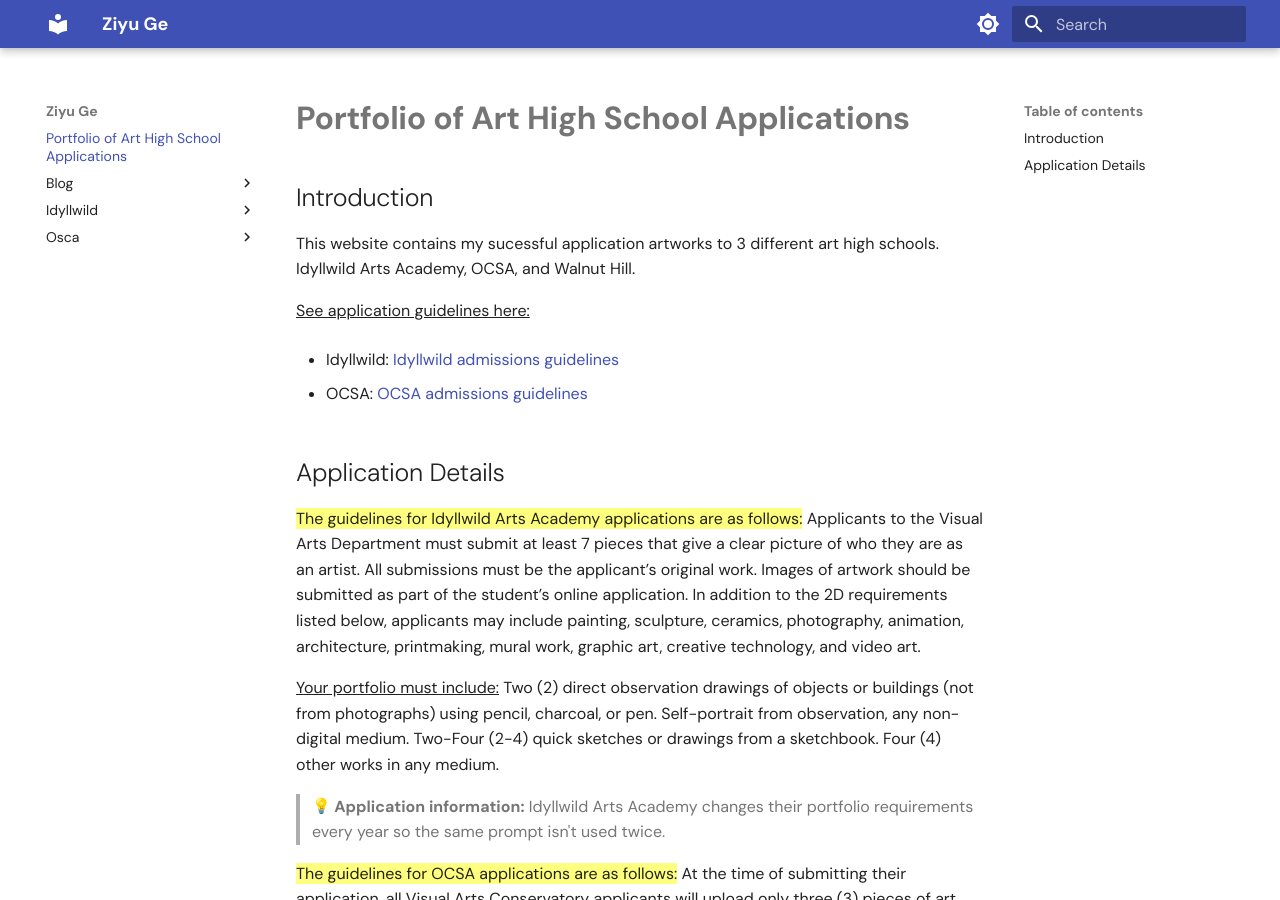
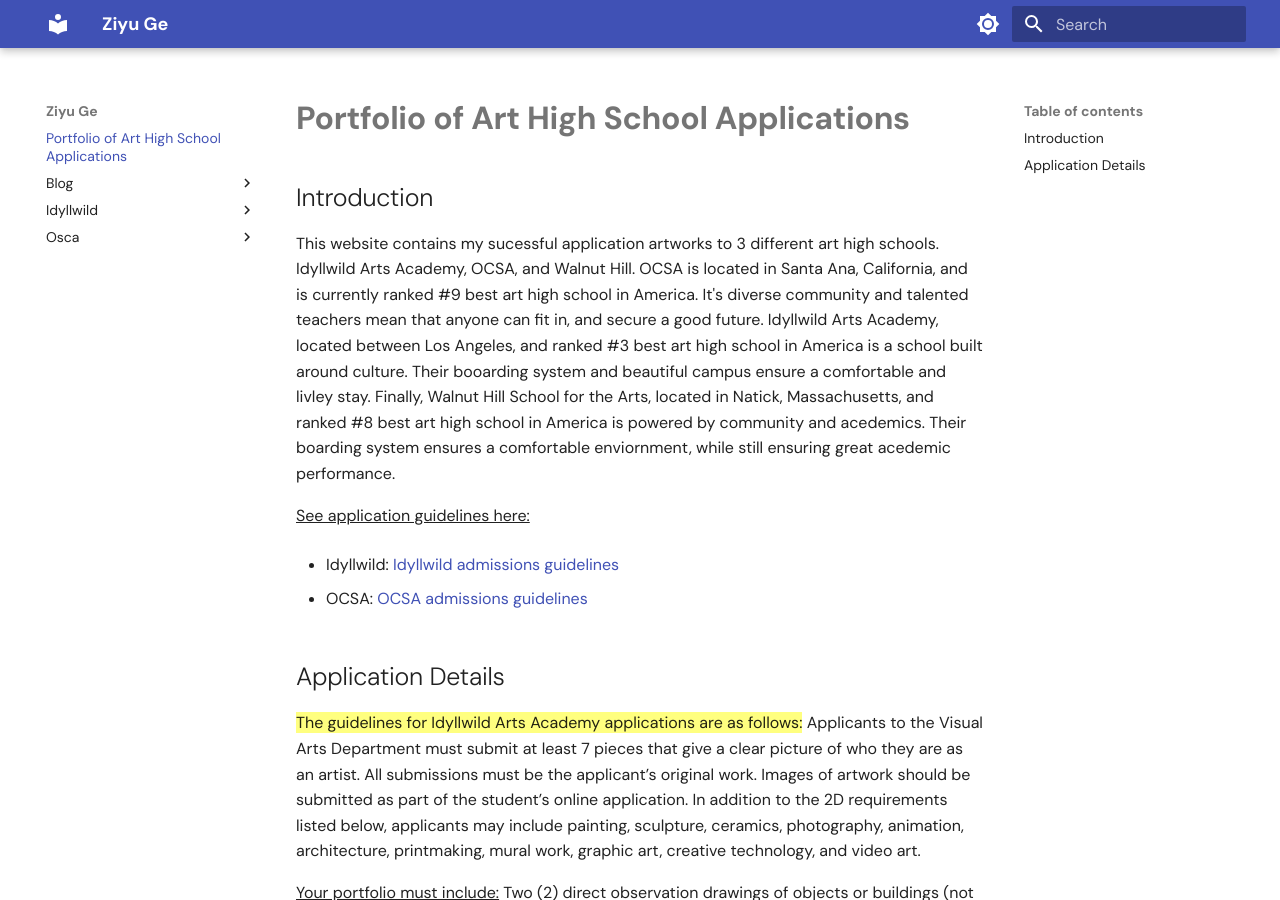
Before and after one commit to ziyuge27/ziyuge-website, an MkDocs documentation site: the page built from docs/index.md, in a window 1280 px wide and 900 px high. Built offline with MkDocs 1.6.1 and Material for MkDocs 9.7.7, drawn with Linux system fonts in a browser that asks for light colours; emoji names are drawn with the system emoji font.

Commit message:
intro expanded

```diff
--- a/docs/index.md
+++ b/docs/index.md
@@ -2,7 +2,7 @@
 
 ## Introduction
 
-This website contains my sucessful application artworks to 3 different art high schools. Idyllwild Arts Academy, OCSA, and Walnut Hill.
+This website contains my sucessful application artworks to 3 different art high schools. Idyllwild Arts Academy, OCSA, and Walnut Hill. OCSA is located in Santa Ana, California, and is currently ranked #9 best art high school in America. It's diverse community and talented teachers mean that anyone can fit in, and secure a good future. Idyllwild Arts Academy, located between Los Angeles, and ranked #3 best art high school in America is a school built around culture. Their booarding system and beautiful campus ensure a comfortable and livley stay. Finally, Walnut Hill School for the Arts, located in Natick, Massachusetts, and ranked #8 best art high school in America is powered by community and acedemics. Their boarding system ensures a comfortable enviornment, while still ensuring great acedemic performance.
 
 ^^See application guidelines here:^^
 
```
